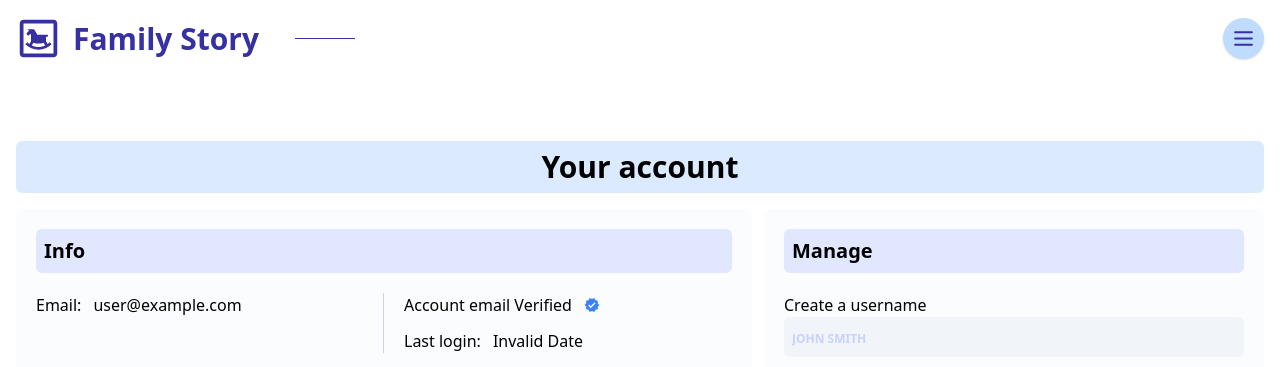
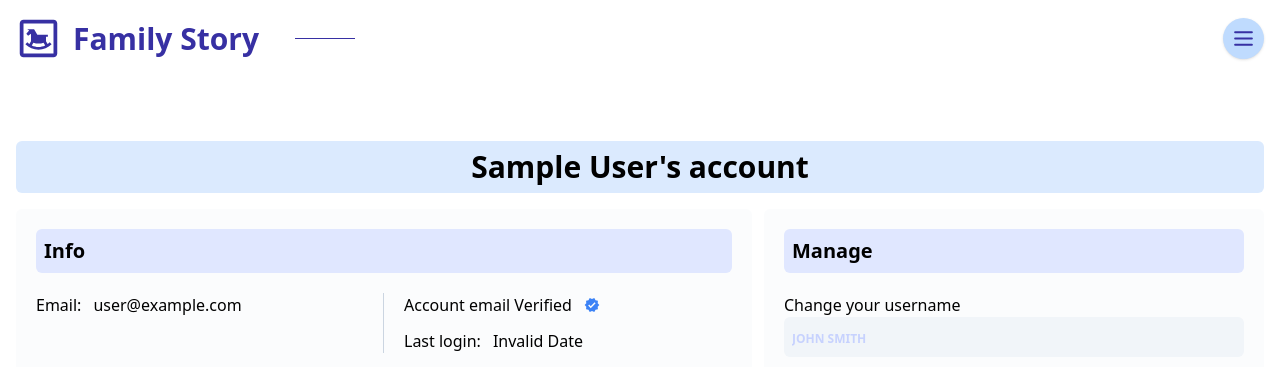
Before and after one commit to DominiqueProv/projectB, a Next.js app: page /account in a window 1280 px wide. Shown: the top 367 px of the page. Built offline with nearby package versions, Linux system fonts and the light colour scheme; no server answers; the database is empty; sample sign-in values are in the browser's storage; a small style sheet from the web is missing; what @ffmpeg/ffmpeg would draw is missing.

Commit message:
Fix user info

```diff
--- a/components/user/MembersGrid.jsx
+++ b/components/user/MembersGrid.jsx
@@ -4,6 +4,7 @@ import SectionTitle from "../text/SectionTitle";
 import UpdateMemberButton from "../buttons/UpdateMemberButton";
 import Icon from "../buttons/Icon";
 import Link from "next/link";
+import NavLinkPrimary from "../buttons/NavLinkPrimary";
 
 const MembersGrid = () => {
   const { babiesDataList } = useBabies();
@@ -45,6 +46,14 @@ const MembersGrid = () => {
               </div>
             );
           })}
+          <NavLinkPrimary
+            exact
+            url="/dashboard"
+            label="Add a family member"
+            xClass="px-2 sm:px-4 rounded-md justify-center self-start"
+          >
+            <Icon icon="members" />
+          </NavLinkPrimary>
         </section>
       )}
     </>
--- a/components/user/UpdateUser.jsx
+++ b/components/user/UpdateUser.jsx
@@ -29,7 +29,7 @@ const UpdateUser = () => {
     try {
       await uploadBytes(fileRef, file);
       const photoURL = await getDownloadURL(fileRef);
-      await updateUser(user.userName, photoURL);
+      await updateUser(user.displayName, photoURL);
       setUser((prevUser) => ({ ...prevUser, photoURL }));
     } catch (error) {
       console.error("Failed to upload file:", error.message);
@@ -62,7 +62,7 @@ const UpdateUser = () => {
       <SectionTitle title="Manage" />
       <div className="flex flex-col">
         <label htmlFor="updateUserName">
-          {user.userName ? "Change your username" : "Create a username"}
+          {user.displayName ? "Change your username" : "Create a username"}
         </label>
         <input
           className="w-full rounded-md"
--- a/context/BabiesContext.js
+++ b/context/BabiesContext.js
@@ -30,6 +30,7 @@ const BabiesContextProvider = ({ children }) => {
   const deleteBaby = async (uid, baby) => {
     const pid = baby?.id;
     const file = baby?.url?.split("%2F").pop().split("?")[0];
+    try {
       await deleteDoc(doc(database, `${uid}/${pid}`));
 
       const listRef = ref(storage, `${uid}/${pid}`);
@@ -43,6 +44,14 @@ const BabiesContextProvider = ({ children }) => {
       }
 
       setReload(!reload);
+    } catch (error) {
+      if (error.code === "storage/object-not-found") {
+        console.error("The object does not exist.");
+        // Handle the specific error here if needed
+      } else {
+        console.error("An error occurred:", error);
+      }
+    }
   };
 
   useEffect(() => {
--- a/pages/account.jsx
+++ b/pages/account.jsx
@@ -4,11 +4,16 @@ import PageTitle from "../components/text/PageTitle";
 import UserInfo from "../components/user/UserInfo";
 import MembersGrid from "../components/user/MembersGrid";
 import AccountWidget from "../components/user/AccountWidget";
+import { useAuth } from "../context/AuthContext";
 
 const Account = () => {
+  const { user } = useAuth();
+
   return (
     <LayoutDefault>
-      <PageTitle title="Your account" />
+      <PageTitle
+        title={`${user.displayName ? user.displayName + "'s" : "Your"} account`}
+      />
       <section className="flex flex-col-reverse sm:flex-row gap-3 mt-4">
         <UserInfo />
         <UpdateUser />
```
Lines whose indentation alone changed are shown as unchanged.
